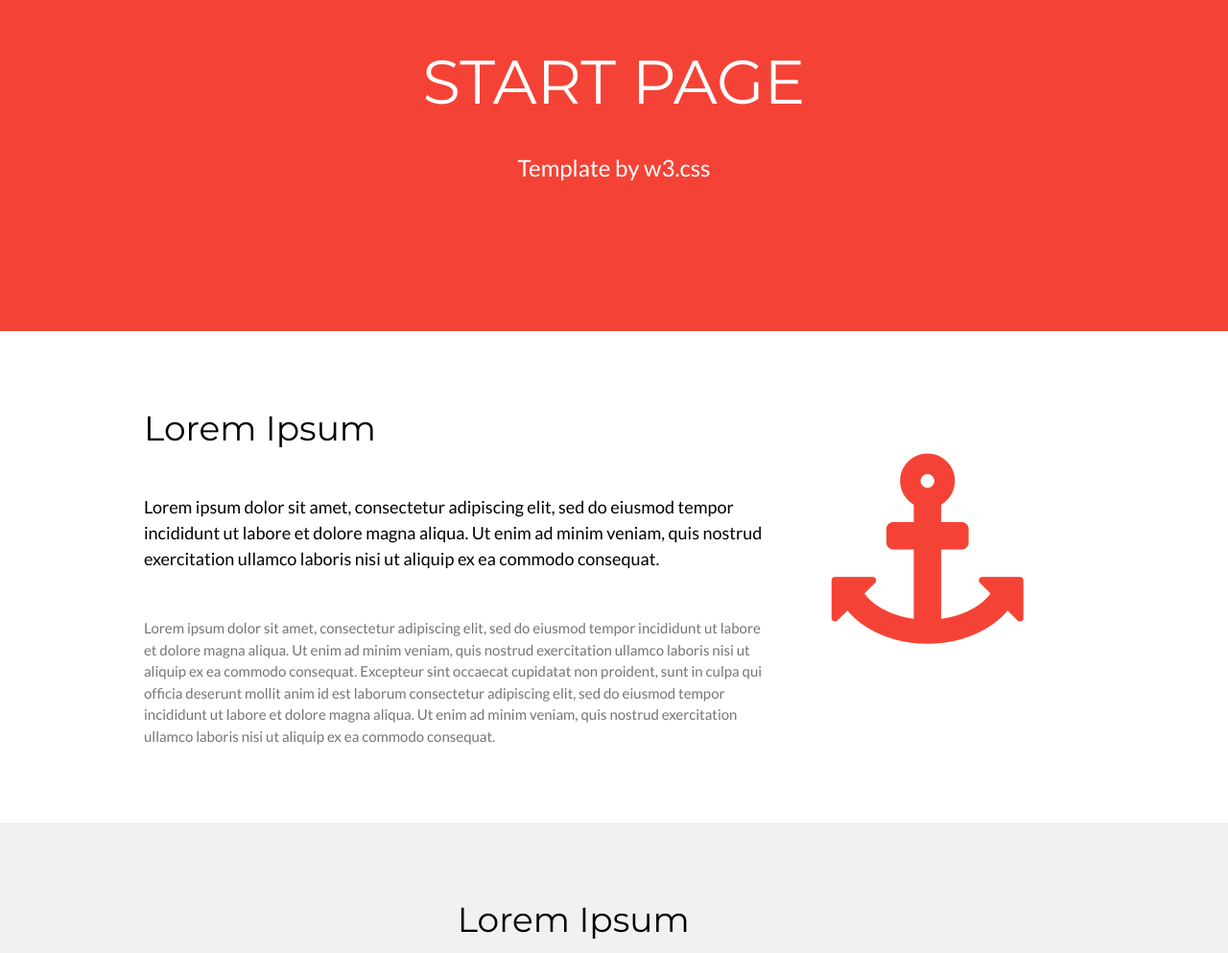
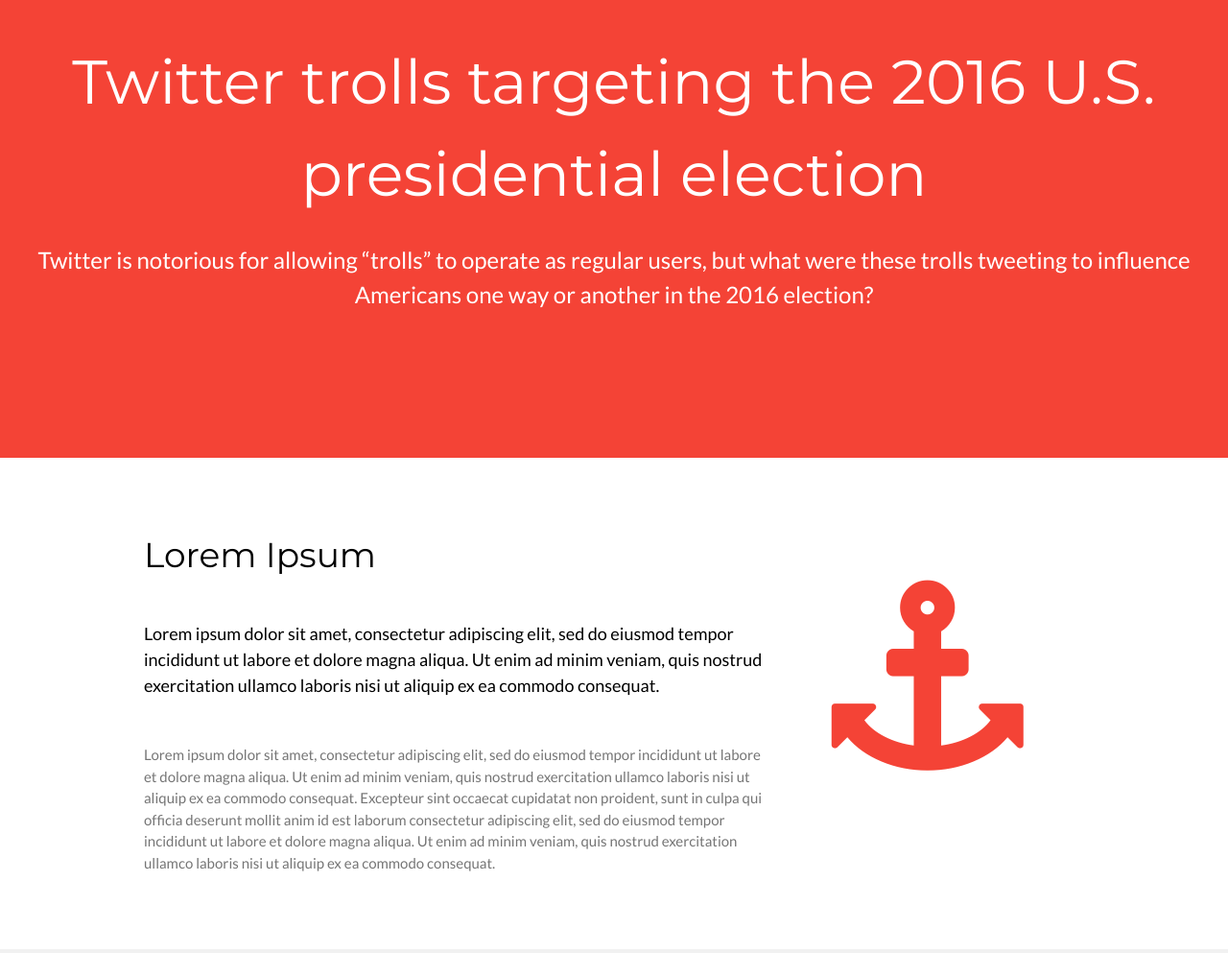
Before and after one commit to eturley1/eturley1.github.io, a plain HTML site: page index.html in a window 1280 px wide. Shown: the part 107-1100 px from the top of the page at 96% size. Drawn offline with nearby package versions, Linux system fonts and the light colour scheme.

Commit message:
Update index.html

```diff
--- a/index.html
+++ b/index.html
@@ -1,6 +1,6 @@
 <!DOCTYPE html>
 <html lang="en">
-<title>W3.CSS Template</title>
+<title>Russian Twitter Trolls</title>
 <meta charset="UTF-8">
 <meta name="viewport" content="width=device-width, initial-scale=1">
 <link rel="stylesheet" href="https://www.w3schools.com/w3css/4/w3.css">
@@ -15,8 +15,8 @@
 <body>
 <!-- Header -->
 <header class="w3-container w3-red w3-center" style="padding:128px 16px">
-  <h1 class="w3-margin w3-jumbo">START PAGE</h1>
-  <p class="w3-xlarge">Template by w3.css</p>
+  <h1 class="w3-margin w3-jumbo">Twitter trolls targeting the 2016 U.S. presidential election</h1>
+  <p class="w3-xlarge">Twitter is notorious for allowing “trolls” to operate as regular users, but what were these trolls tweeting to influence Americans one way or another in the 2016 election?</p>
 </header>
 <!-- First Grid -->
 <div class="w3-row-padding w3-padding-64 w3-container">
```
